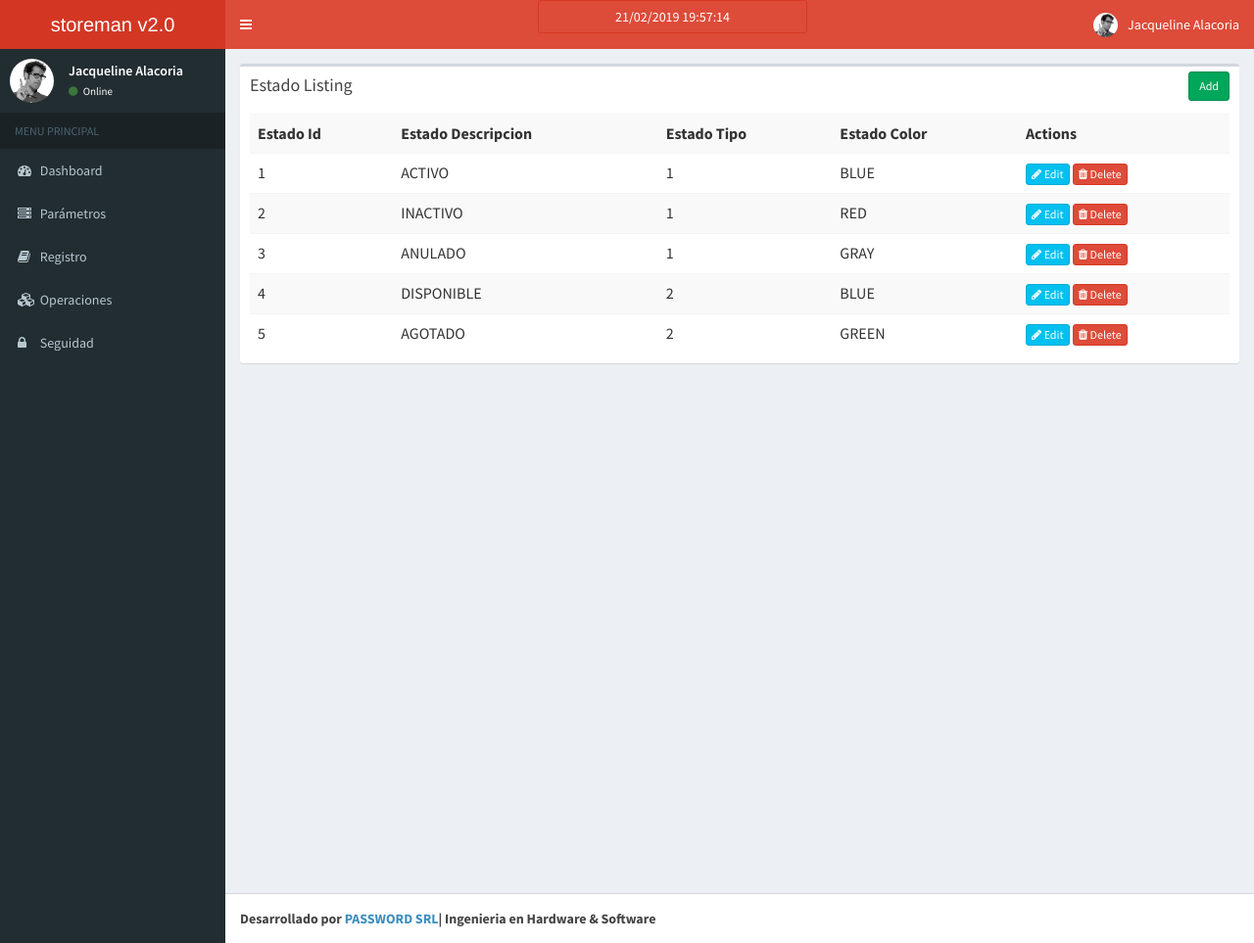
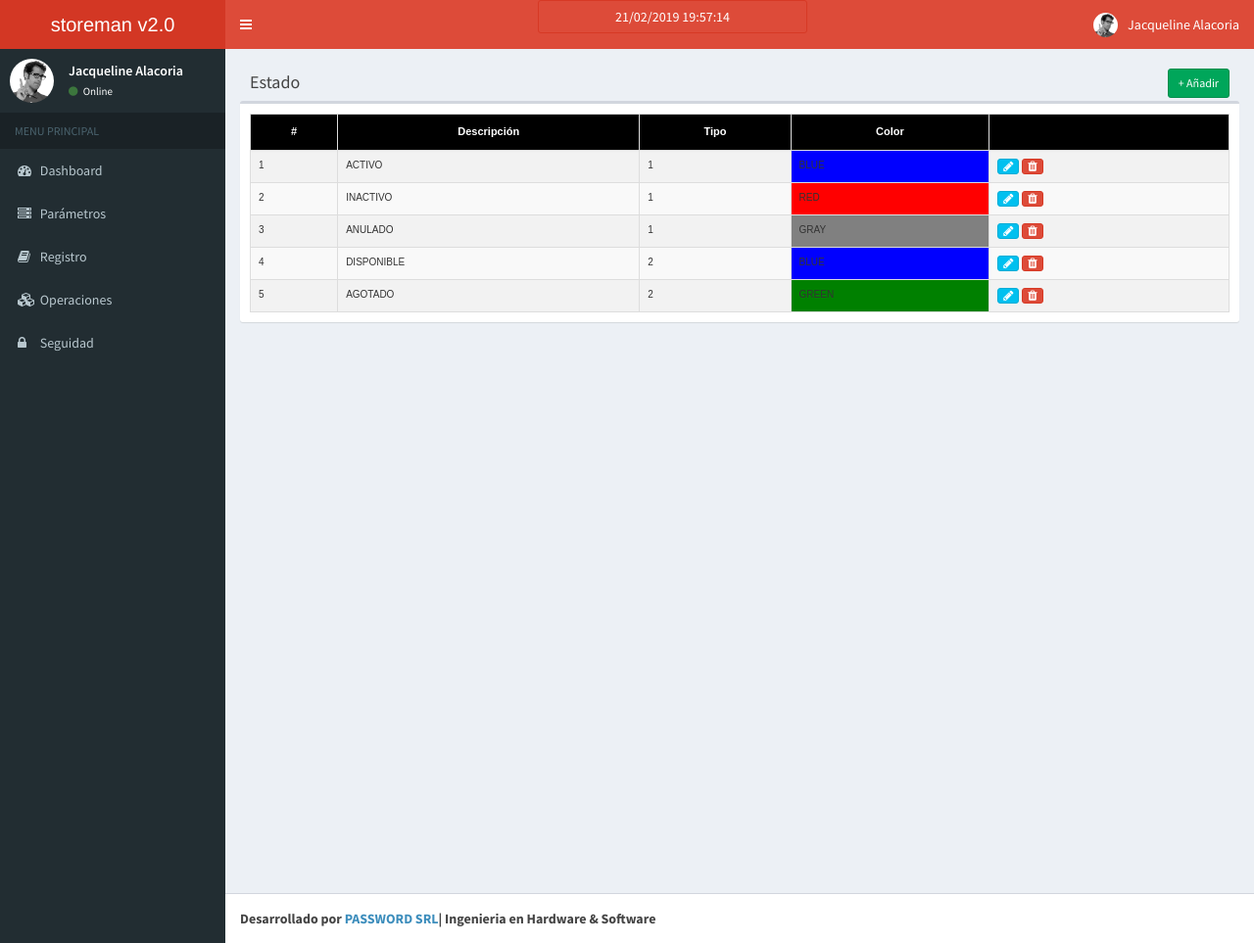
Before and after one commit to BitXad/storeman_web, a CodeIgniter app: page /storeman_web/estado/index in a window 1280 px wide. Shown: the whole page at 98% size. Run offline with CodeIgniter, Linux system fonts and the light colour scheme; data comes from the database, SQL or seed files in the repository.

Commit message:
estado CRUD

```diff
--- a/application/controllers/Estado.php
+++ b/application/controllers/Estado.php
@@ -27,7 +27,10 @@ class Estado extends CI_Controller{
      */
     function add()
     {
-        if(isset($_POST) && count($_POST) > 0)
+        $this->load->library('form_validation');
+        $this->form_validation->set_rules('estado_descripcion','Descripción','trim|required', array('required' => 'Este Campo no debe ser vacio'));
+        $this->form_validation->set_rules('estado_tipo','Tipo','trim|required', array('required' => 'Este Campo no debe ser vacio'));
+        if($this->form_validation->run())
         {
             $params = array(
 				'estado_descripcion' => $this->input->post('estado_descripcion'),
@@ -36,7 +39,7 @@ class Estado extends CI_Controller{
             );
 
             $estado_id = $this->Estado_model->add_estado($params);
-            redirect('estado/index');
+            redirect('estado');
         }
         else
         {
@@ -55,7 +58,10 @@ class Estado extends CI_Controller{
 
         if(isset($data['estado']['estado_id']))
         {
-            if(isset($_POST) && count($_POST) > 0)
+            $this->load->library('form_validation');
+            $this->form_validation->set_rules('estado_descripcion','Descripción','trim|required', array('required' => 'Este Campo no debe ser vacio'));
+            $this->form_validation->set_rules('estado_tipo','Tipo','trim|required', array('required' => 'Este Campo no debe ser vacio'));
+            if($this->form_validation->run())
             {
                 $params = array(
 					'estado_descripcion' => $this->input->post('estado_descripcion'),
@@ -64,7 +70,7 @@ class Estado extends CI_Controller{
                 );
 
                 $this->Estado_model->update_estado($estado_id,$params);
-                redirect('estado/index');
+                redirect('estado');
             }
             else
             {
@@ -75,4 +81,20 @@ class Estado extends CI_Controller{
         else
             show_error('The estado you are trying to edit does not exist.');
     }
+    /*
+     * Deleting Estado
+     */
+    function remove($estado_id)
+    {
+        $estado = $this->Estado_model->get_estado($estado_id);
+
+        // check if the programa exists before trying to delete it
+        if(isset($estado['estado_id']))
+        {
+            $this->Estado_model->delete_estado($estado_id);
+            redirect('estado');
+        }
+        else
+            show_error('El Estado que intentas eliminar no existe.');
+    }
 }
--- a/application/views/estado/index.php
+++ b/application/views/estado/index.php
@@ -1,33 +1,61 @@
+<!------------------ ESTILO DE LAS TABLAS ----------------->
+<link href="<?php echo base_url('resources/css/mitabla.css'); ?>" rel="stylesheet">
+<!-------------------------------------------------------->
+<div class="box-header">
+    <h3 class="box-title">Estado</h3>
+    <div class="box-tools">
+        <a href="<?php echo site_url('estado/add'); ?>" class="btn btn-success btn-sm">+ Añadir</a>
+    </div>
+</div>
 <div class="row">
     <div class="col-md-12">
         <div class="box">
-            <div class="box-header">
-                <h3 class="box-title">Estado Listing</h3>
-            	<div class="box-tools">
-                    <a href="<?php echo site_url('estado/add'); ?>" class="btn btn-success btn-sm">Add</a>
-                </div>
-            </div>
             <div class="box-body">
-                <table class="table table-striped">
+                <table class="table table-striped" id="mitabla">
                     <tr>
-						<th>Estado Id</th>
-						<th>Estado Descripcion</th>
-						<th>Estado Tipo</th>
-						<th>Estado Color</th>
-						<th>Actions</th>
+                        <th>#</th>
+                        <th>Descripción</th>
+                        <th>Tipo</th>
+                        <th>Color</th>
+                        <th></th>
                     </tr>
-                    <?php foreach($estado as $e){ ?>
+                    <?php
+                        $i = 0;
+                        foreach($estado as $e){ ?>
                     <tr>
-						<td><?php echo $e['estado_id']; ?></td>
-						<td><?php echo $e['estado_descripcion']; ?></td>
-						<td><?php echo $e['estado_tipo']; ?></td>
-						<td><?php echo $e['estado_color']; ?></td>
-						<td>
-                            <a href="<?php echo site_url('estado/edit/'.$e['estado_id']); ?>" class="btn btn-info btn-xs"><span class="fa fa-pencil"></span> Edit</a>
-                            <a href="<?php echo site_url('estado/remove/'.$e['estado_id']); ?>" class="btn btn-danger btn-xs"><span class="fa fa-trash"></span> Delete</a>
+                        <td><?php echo $i+1; ?></td>
+                        <td><?php echo $e['estado_descripcion']; ?></td>
+                        <td><?php echo $e['estado_tipo']; ?></td>
+                        <td style="background-color: <?php echo $e['estado_color']; ?>"><?php echo $e['estado_color']; ?></td>
+                        <td>
+                            <a href="<?php echo site_url('estado/edit/'.$e['estado_id']); ?>" class="btn btn-info btn-xs" title="Editar"><span class="fa fa-pencil"></span></a>
+                             <a data-toggle="modal" data-target="#myModal<?php echo $i; ?>"  title="Eliminar" class="btn btn-danger btn-xs"><span class="fa fa-trash"></span></a>
+                            <!------------------------ INICIO modal para confirmar eliminación ------------------->
+                            <div class="modal fade" id="myModal<?php echo $i; ?>" tabindex="-1" role="dialog" aria-labelledby="myModalLabel<?php echo $i; ?>">
+                              <div class="modal-dialog" role="document">
+                                    <br><br>
+                                <div class="modal-content">
+                                  <div class="modal-header">
+                                    <button type="button" class="close" data-dismiss="modal" aria-label="Close"><span aria-hidden="true">x</span></button>
+                                  </div>
+                                  <div class="modal-body">
+                                   <!------------------------------------------------------------------->
+                                   <h3><b> <span class="fa fa-trash"></span></b>
+                                       ¿Desea eliminar el Estado <b> <?php echo $e['estado_descripcion']; ?></b>?
+                                   </h3>
+                                   <!------------------------------------------------------------------->
+                                  </div>
+                                  <div class="modal-footer aligncenter">
+                                              <a href="<?php echo site_url('estado/remove/'.$e['estado_id']); ?>" class="btn btn-success"><span class="fa fa-check"></span> Si </a>
+                                              <a href="#" class="btn btn-danger" data-dismiss="modal"><span class="fa fa-times"></span> No </a>
+                                  </div>
+                                </div>
+                              </div>
+                            </div>
+                        <!------------------------ FIN modal para confirmar eliminación ------------------->
                         </td>
                     </tr>
-                    <?php } ?>
+                    <?php $i++; } ?>
                 </table>
 
             </div>
```
Also changed, not shown: application/views/estado/add.php (+12 -8 lines), application/views/estado/edit.php (+13 -9 lines).
